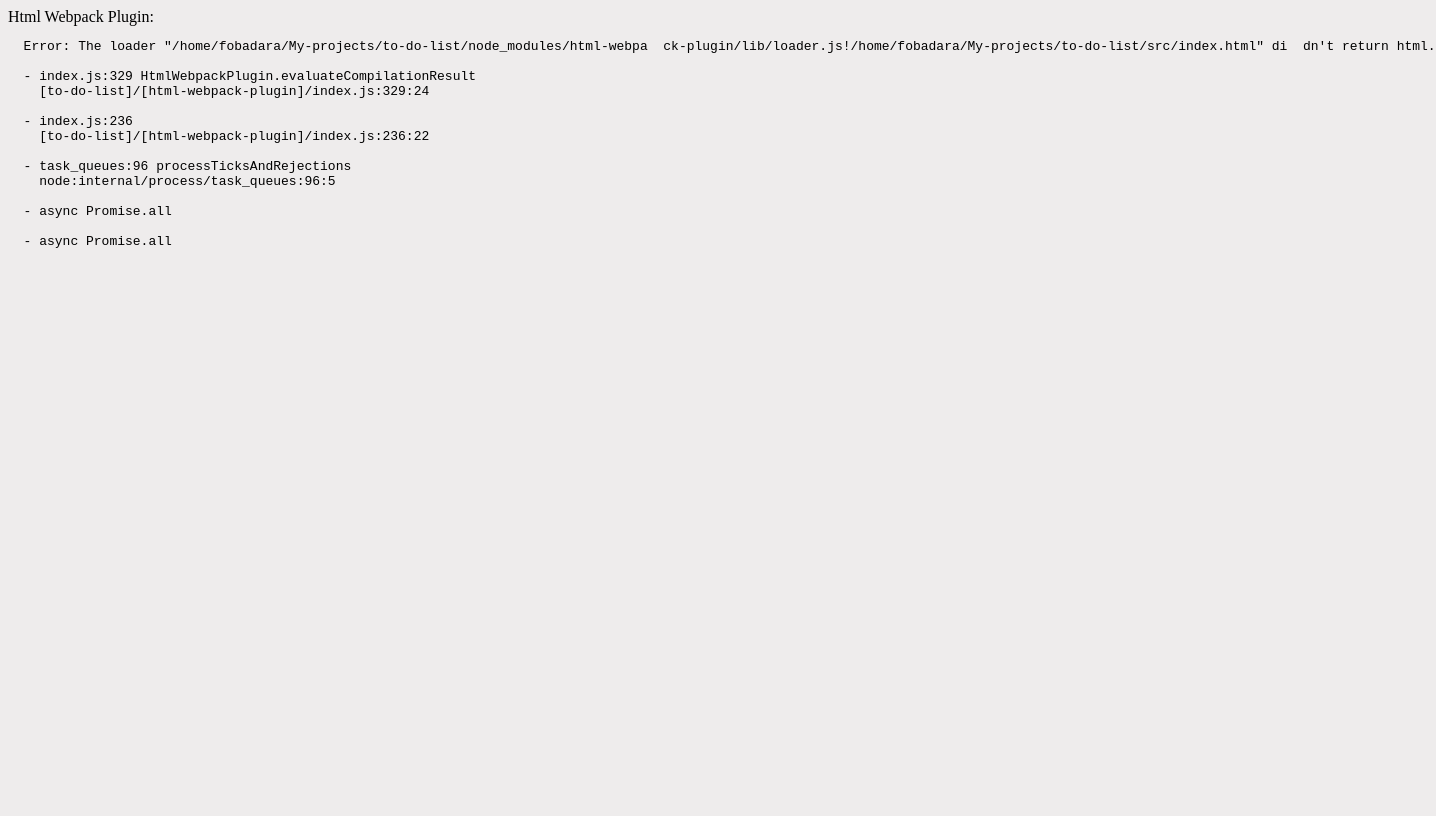
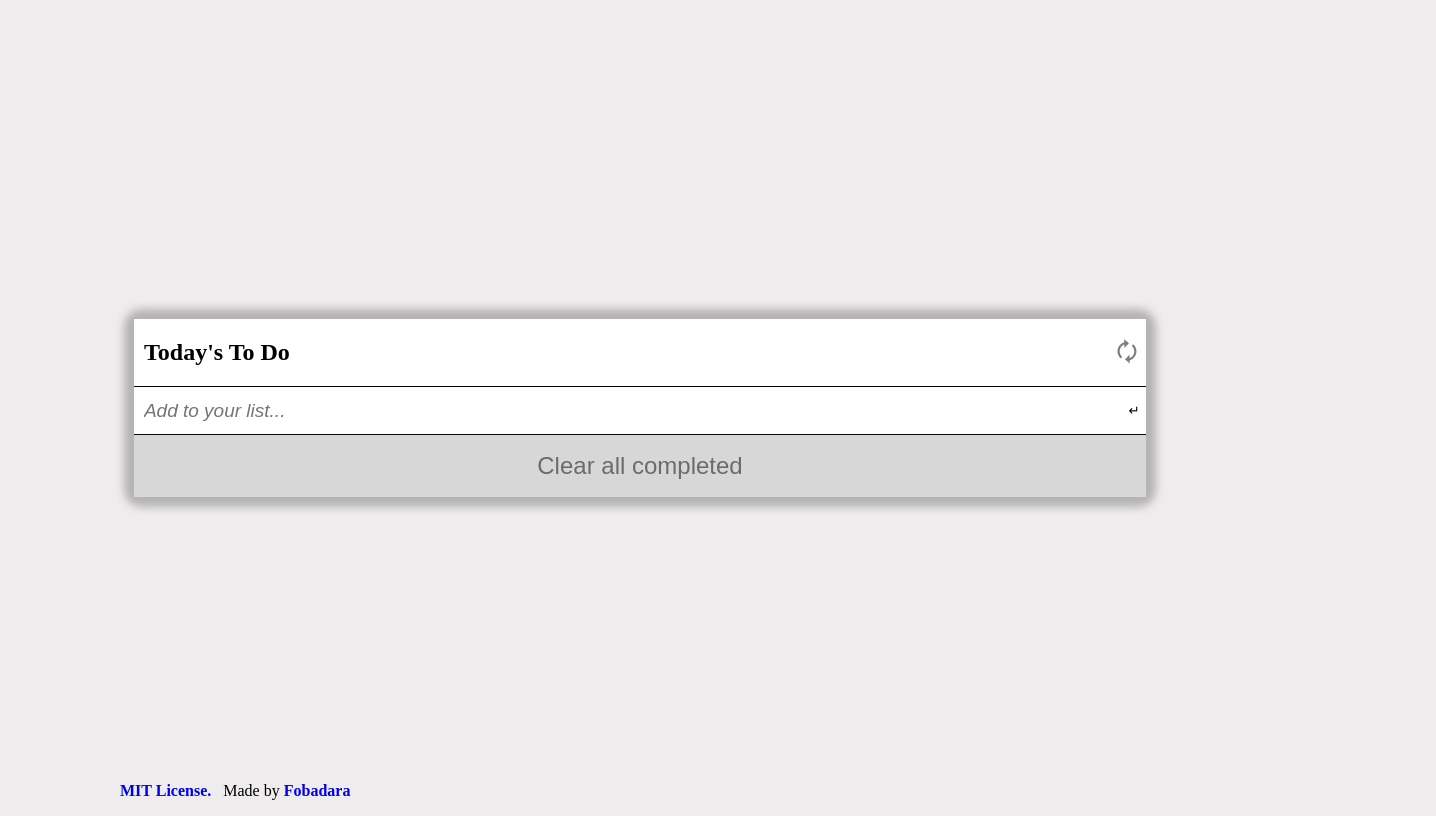
Before and after one commit to fobadara/to-do-list, a website built with webpack: page dist/index.html in a window 1280 px wide. Shown: the whole page, 1436 px wide, since content can reach past the window. Built offline with nearby package versions, Linux system fonts and the light colour scheme.

Commit message:
Merge with main

```diff
--- a/dist/index.html
+++ b/dist/index.html
@@ -1,18 +1 @@
-Html Webpack Plugin:
-<pre>
-  Error: The loader "/home/fobadara/My-projects/to-do-list/node_modules/html-webpa  ck-plugin/lib/loader.js!/home/fobadara/My-projects/to-do-list/src/index.html" di  dn't return html.
-
-  - index.js:329 HtmlWebpackPlugin.evaluateCompilationResult
-    [to-do-list]/[html-webpack-plugin]/index.js:329:24
-
-  - index.js:236
-    [to-do-list]/[html-webpack-plugin]/index.js:236:22
-
-  - task_queues:96 processTicksAndRejections
-    node:internal/process/task_queues:96:5
-
-  - async Promise.all
-
-  - async Promise.all
-
-</pre>
+<!doctype html><html lang="en"><head><meta charset="UTF-8"><meta http-equiv="X-UA-Compatible" content="IE=edge"><meta name="viewport" content="width=device-width,initial-scale=1"><title>To Do List</title><script defer="defer" src="app.bundle.js"></script></head><body><div class="outter-cont"><section class="container"><header class="head-cont no-fluid"><h1>Today's To Do</h1><span>&#128472;</span></header><form class="items-cont"><div class="search-cont"><input class="search" aria-label="input-field" placeholder="Add to your list..." required> <button type="submit" class="submit">&crarr;</button></div><div class="items"></div></form><div class="clear-cont"><button type="submit" class="clear">Clear all completed</button></div></section><footer><p><a href="https://en.wikipedia.org/wiki/MIT_License" class="no-fluid">MIT License.</a> Made by <a href="github.com/fobadara">Fobadara</a></p></footer></div></body></html>
--- a/package.json
+++ b/package.json
@@ -18,7 +18,7 @@
   },
   "scripts": {
     "predeploy": "npm run build",
-    "deploy": "gh-pages -d build",
+    "deploy": "gh-pages -b main -d dist",
     "start": "webpack serve --open --config webpack.dev.js",
     "build": "webpack --config webpack.prod.js"
   },
```
Also changed, not shown: 1 other file.
